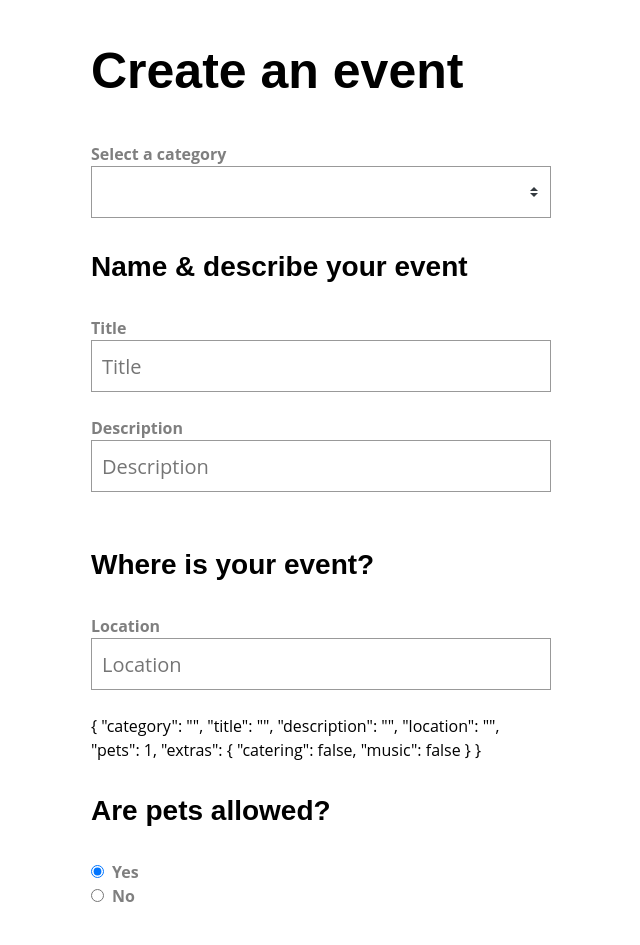
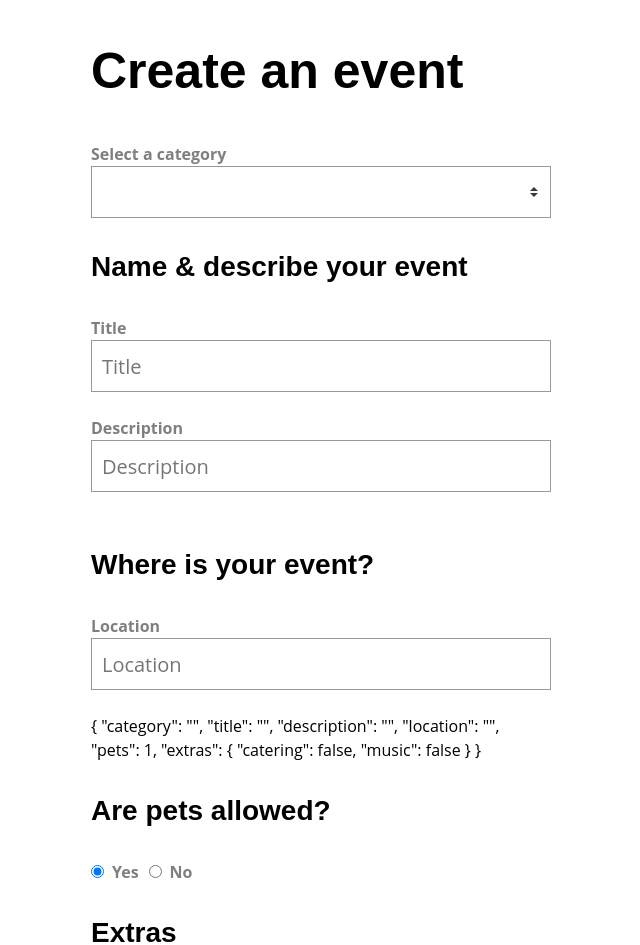
Before and after one commit to sezardino/vue3-fundamentals, a Vue app: page / in a window 1280 px wide. Shown: the top 945 px of the page, without its empty margins (339-979 px from the left). Built offline with nearby package versions, Linux system fonts and the light colour scheme.

Commit message:
lesson 7

```diff
--- a/src/components/BaseRadio.vue
+++ b/src/components/BaseRadio.vue
@@ -1,6 +1,6 @@
 <template>
   <input
-    v-bind="$ttrs"
+    v-bind="$attrs"
     type="radio"
     :checked="modelValue === value"
     :value="value"
--- /dev/null
+++ b/src/components/BaseRadioGroup.vue
@@ -0,0 +1,48 @@
+<template>
+  <component
+    :is="isVertical ? 'div' : 'span'"
+    v-for="option in options"
+    :key="option.value"
+    :class="{ horizontal: !isVertical }"
+  >
+    <BaseRadio
+      :value="option.value"
+      :label="option.label"
+      :name="name"
+      :modelValue="modelValue"
+      @update:modelValue="$emit('update:modelValue', $event)"
+    />
+  </component>
+</template>
+
+<script>
+import BaseRadio from "@/components/BaseRadio.vue";
+
+export default {
+  components: { BaseRadio },
+  props: {
+    isVertical: {
+      type: Boolean,
+      default: false,
+    },
+    name: {
+      type: String,
+      required: true,
+    },
+    modelValue: {
+      type: [String, Number],
+      required: true,
+    },
+    options: {
+      type: Array,
+      required: true,
+    },
+  },
+};
+</script>
+
+<style scoped>
+.horizontal {
+  margin-right: 10px;
+}
+</style>
--- a/src/components/SimpleForm.vue
+++ b/src/components/SimpleForm.vue
@@ -36,13 +36,7 @@
       {{ event }}
 
       <h3>Are pets allowed?</h3>
-      <div>
-        <BaseRadio label="Yes" v-model="event.pets" :value="1" name="pets" />
-      </div>
-
-      <div>
-        <BaseRadio label="No" v-model="event.pets" :value="0" name="pets" />
-      </div>
+      <BaseRadioGroup v-model="event.pets" :options="petsOptions" name="pets" />
 
       <h3>Extras</h3>
       <div>
@@ -70,10 +64,10 @@
 import BaseInput from "./BaseInput.vue";
 import BaseSelect from "./BaseSelect.vue";
 import BaseCheckbox from "./BaseCheckbox.vue";
-import BaseRadio from "./BaseRadio.vue";
+import BaseRadioGroup from "./BaseRadioGroup.vue";
 
 export default {
-  components: { BaseInput, BaseSelect, BaseCheckbox, BaseRadio },
+  components: { BaseInput, BaseSelect, BaseCheckbox, BaseRadioGroup },
   data() {
     return {
       categories: [
@@ -96,6 +90,10 @@
           music: false,
         },
       },
+      petsOptions: [
+        { value: 1, label: "Yes" },
+        { value: 0, label: "No" },
+      ],
     };
   },
 };
```
